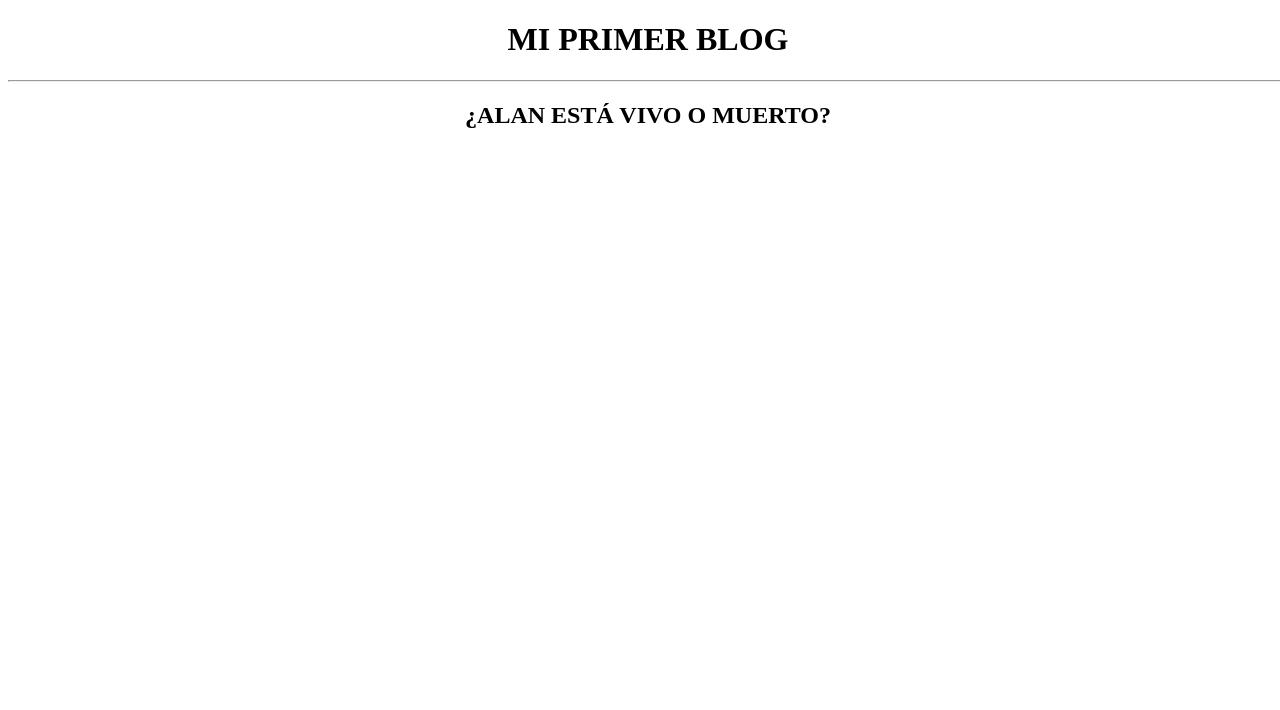
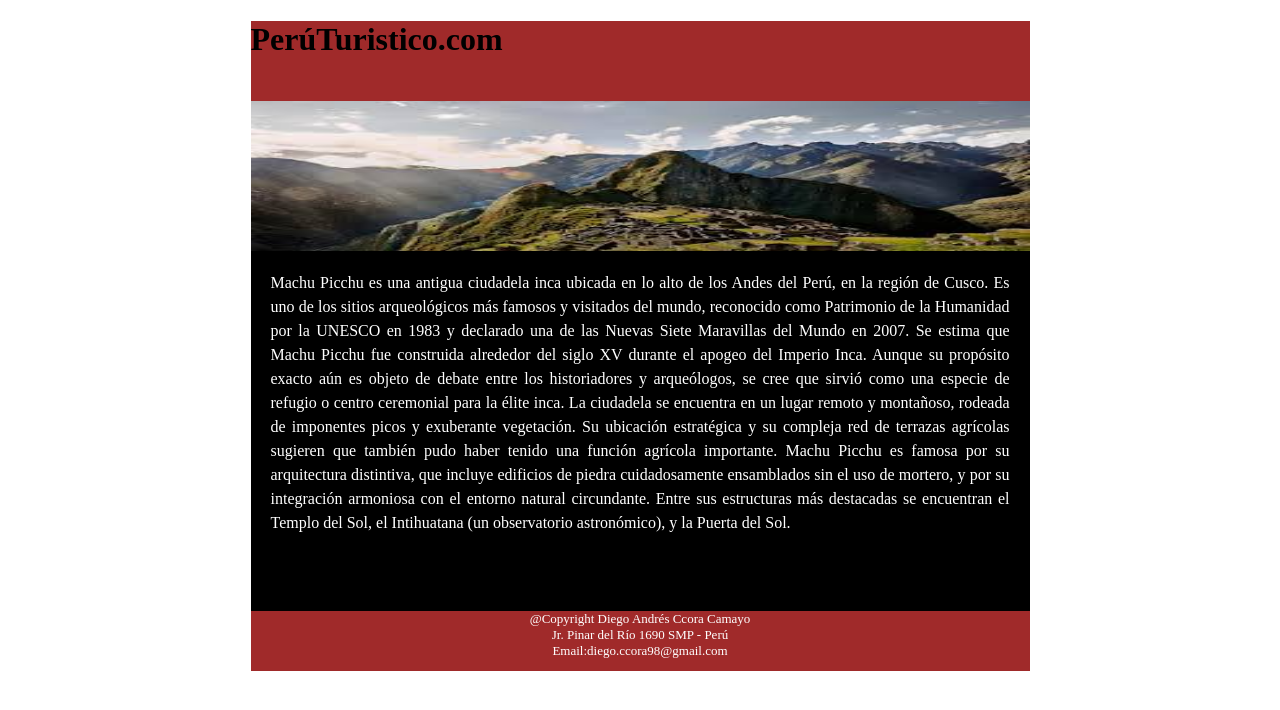
Before and after one commit to diegoccora/diegoccora.github.io, a plain HTML site: page index.html in a window 1280 px wide. Drawn offline with Linux system fonts and the light colour scheme; files whose address does not match are found by name.

Commit message:
Con última tarea

```diff
--- /dev/null
+++ b/estilospractica.css
@@ -0,0 +1,30 @@
+#contenedor{
+    width: 779px;
+    background-color: black;
+    margin: auto;
+}
+#cabecera{
+    height: 80px;
+    background-color: rgb(160, 42, 42);
+}
+#banner{
+    height: 150px;
+    text-align: right;
+}
+#contenido{
+    height: 340px;
+    margin-top: 20px;
+    margin-left: 20px;
+    margin-right: 20px;
+    line-height: 1.5;
+    text-align: justify;
+    color: white;
+}
+#piepagina{
+    height: 60px;
+    font-size: small;
+    text-align: center;
+    background-color: rgb(160, 42, 42);
+    color: white;
+
+}
--- a/index.html
+++ b/index.html
@@ -3,11 +3,37 @@
 <head>
     <meta charset="UTF-8">
     <meta name="viewport" content="width=device-width, initial-scale=1.0">
-    <title>Mi primera página</title>
+    <title>Turismo PERÚ</title>
+    <link rel="stylesheet" href="D:\Diego Ccora\Semana 3\estilospractica.css">
 </head>
-<body style="text-align: center; width: 100%;">
-    <h1>MI PRIMER BLOG</h1>
-    <hr>
-    <h2>¿ALAN ESTÁ VIVO O MUERTO?</h2>
+<body>
+    <div id="contenedor">
+        <div id="cabecera">
+            <h1>PerúTuristico.com</h1>
+        </div>
+        <div id="banner">
+            <img src="imagen/images2.jpg" alt="" width="779px" height="150p">
+            <p>Conozca una de las 7 maravillas del mundo moderno</p>
+            <h2>Machu Picchu - Perú</h2>
+        </div>
+        <div id="contenido">
+            <p>
+                Machu Picchu es una antigua ciudadela inca ubicada en lo alto de los Andes del Perú, en la región de Cusco. Es uno de los sitios arqueológicos más famosos y visitados del mundo, reconocido como
+                Patrimonio de la Humanidad por la UNESCO en 1983 y declarado una de las Nuevas Siete Maravillas del Mundo en 2007.
+                Se estima que Machu Picchu fue construida alrededor del siglo XV durante el apogeo del Imperio Inca. Aunque su propósito exacto aún es objeto de debate entre los historiadores y arqueólogos,
+                se cree que sirvió como una especie de refugio o centro ceremonial para la élite inca.
+                La ciudadela se encuentra en un lugar remoto y montañoso, rodeada de imponentes picos y exuberante vegetación.
+                Su ubicación estratégica y su compleja red de terrazas agrícolas sugieren que también pudo haber tenido una función agrícola importante.
+                Machu Picchu es famosa por su arquitectura distintiva, que incluye edificios de piedra cuidadosamente ensamblados sin el uso de mortero,
+                 y por su integración armoniosa con el entorno natural circundante. Entre sus estructuras más destacadas se encuentran el Templo del Sol, el Intihuatana
+                 (un observatorio astronómico), y la Puerta del Sol.
+            </p>
+        </div>
+        <div id="piepagina">
+            @Copyright Diego Andrés Ccora Camayo <br>
+            Jr. Pinar del Río 1690 SMP - Perú <br>
+            Email:diego.ccora98@gmail.com
+        </div>
+    </div>
 </body>
 </html>
```
Also changed, not shown: imagen/images.jpg (added), imagen/images2.jpg (added).
